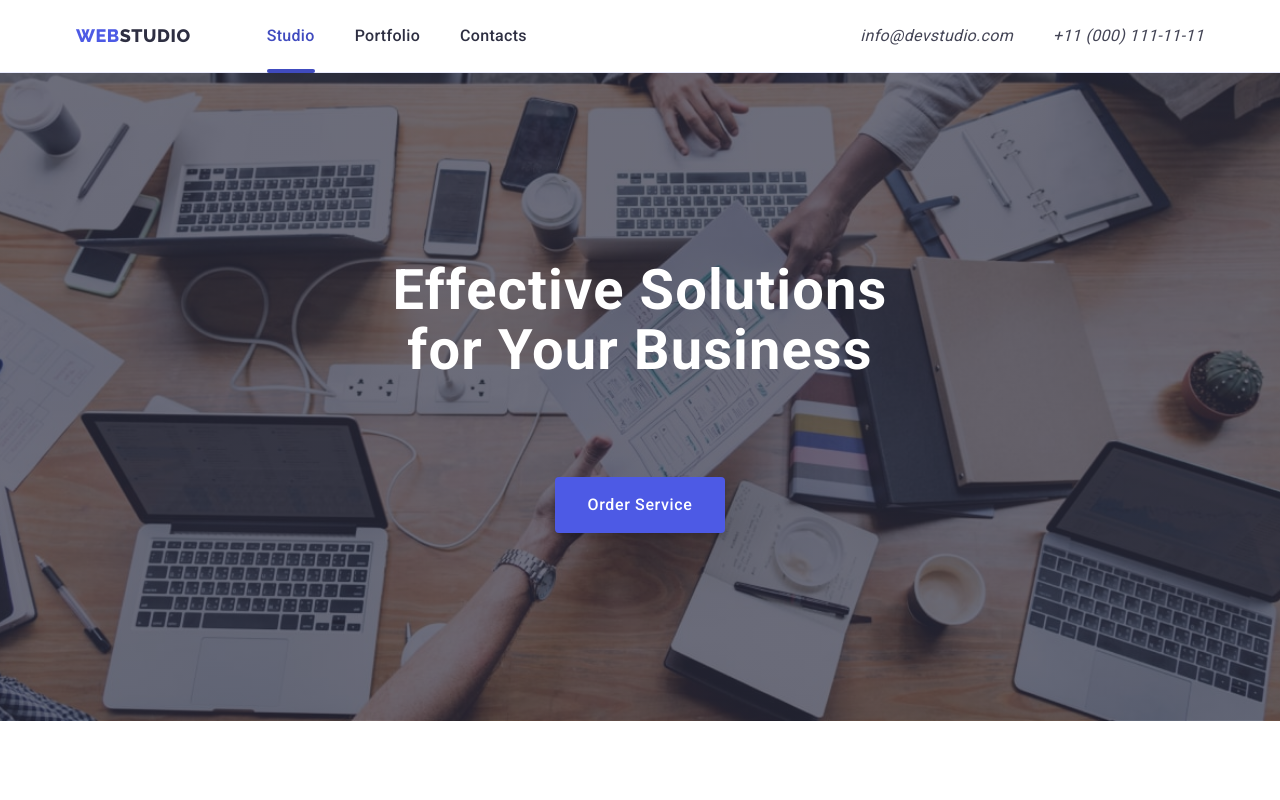
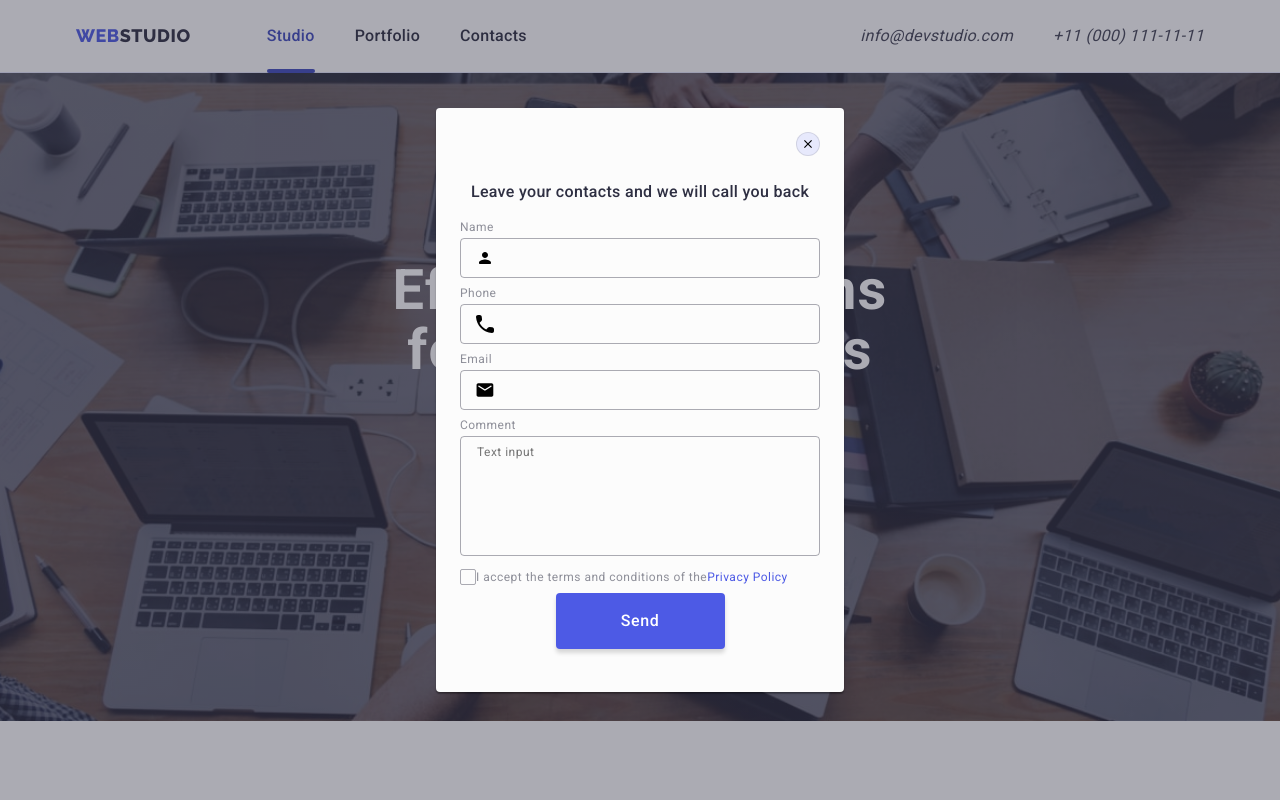
Before and after one commit to AnastasiaLobanovaVld/goit-markup-hw-05, a plain HTML site: page index.html in a window 1280 px wide. Shown: the top 800 px of the page. Drawn offline with nearby package versions, Linux system fonts and the light colour scheme.

Commit message:
hw5
backdrop

```diff
--- a/css/styles.css
+++ b/css/styles.css
@@ -598,6 +598,7 @@ overflow: hidden;
 .modal-close:focus {
     background-color: #404bbf;
     border: none;
+    fill: #ffffff;
 }
 
 .close-icon {
--- a/index.html
+++ b/index.html
@@ -606,7 +606,7 @@
         </div>
       </div>
     </footer>
-    <div class="backdrop">
+    <div class="backdrop is-open">
       <div class="modal">
         <button type="button" class="modal-close">
           <svg class="close-icon" width="8" height="8">
```
